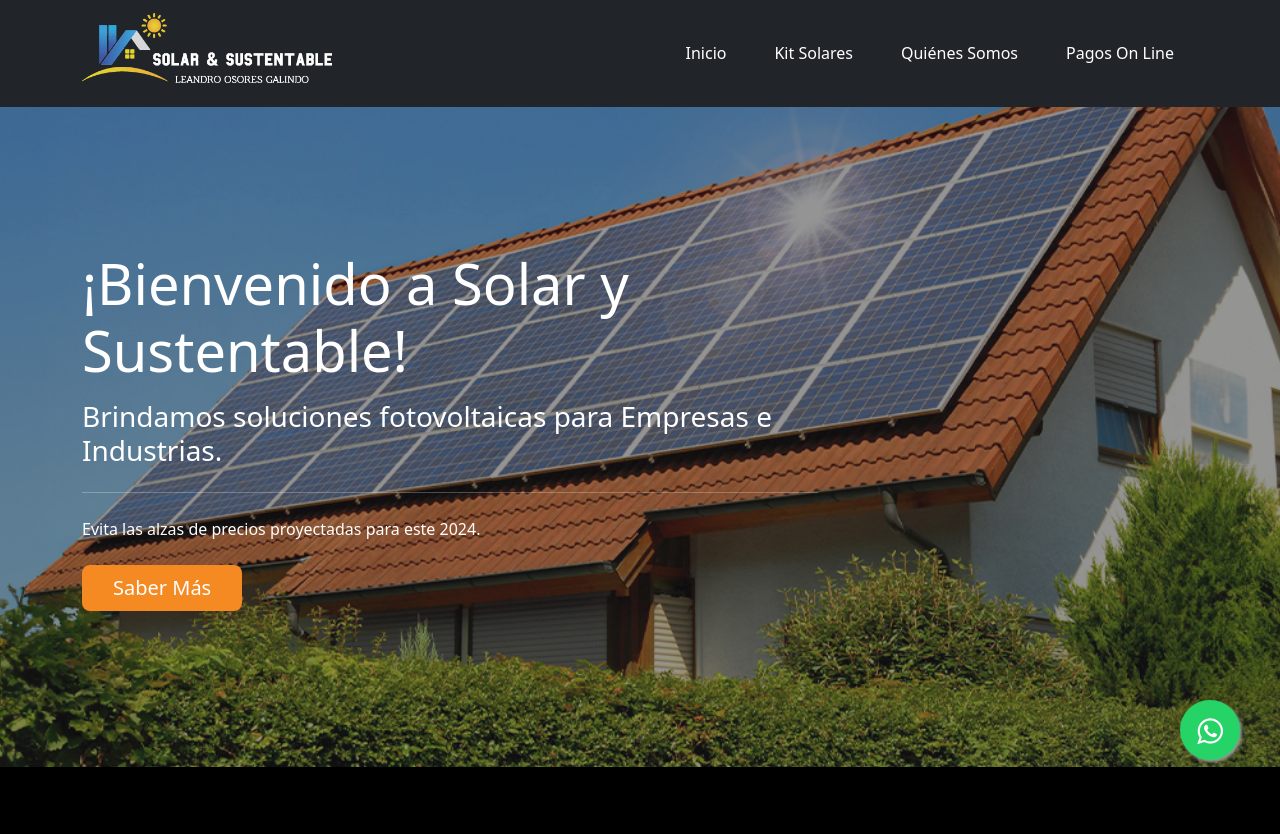
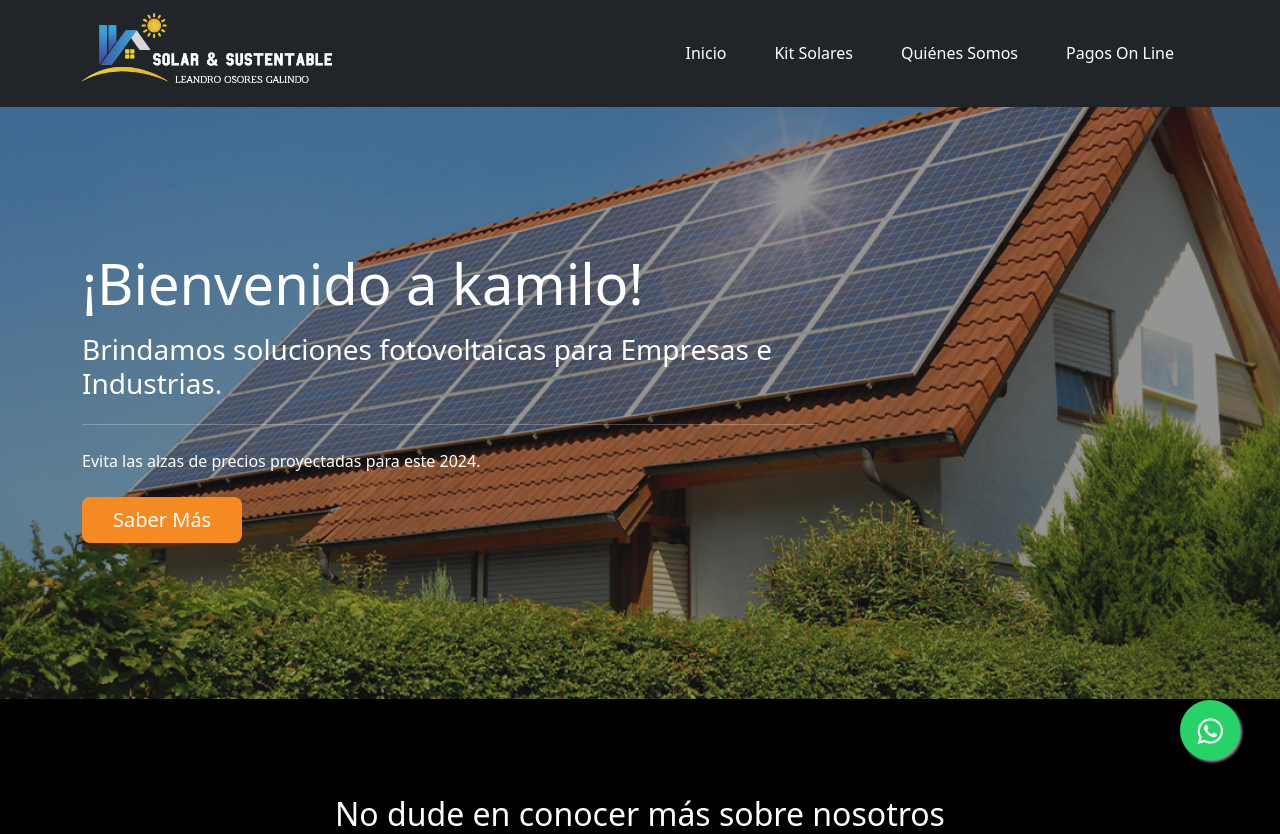
Before and after one commit to Kamiliin/new-solar, a PHP site: page /version-2/index.php in a window 1280 px wide. Shown: the top 834 px of the page. Run offline with PHP 8.4, Linux system fonts and the light colour scheme; some libraries are stand-ins or nearby versions.

Commit message:
prueba luchin

```diff
--- a/version-2/index.php
+++ b/version-2/index.php
@@ -77,7 +77,7 @@
             <div class="row">
                 <div class="col-12 col-lg-8 ">
                     <div id="content">
-                        <h1 class="display-4 hidden pb-2">¡Bienvenido a Solar y Sustentable!</h1>
+                        <h1 class="display-4 hidden pb-2">¡Bienvenido a kamilo!</h1>
                         <h3 class="no-bold">Brindamos soluciones fotovoltaicas para Empresas e Industrias. </h3>
                         <hr class="my-4 hidden">
                         <p class="hidden pb-2">Evita las alzas de precios proyectadas para este 2024.</p>
```
